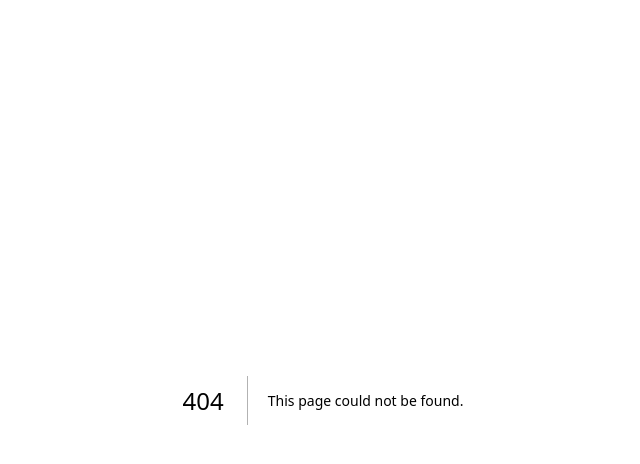
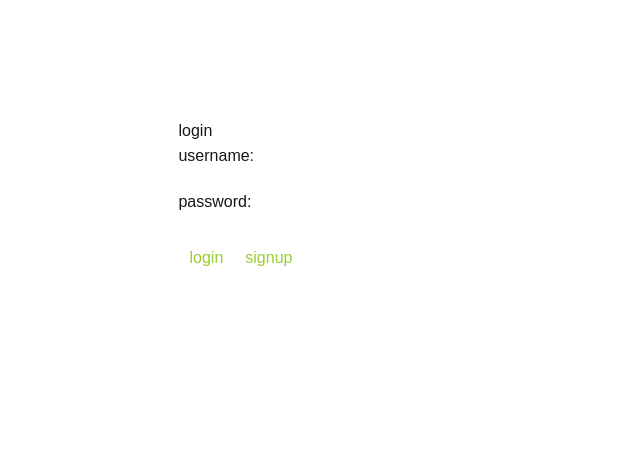
Before and after one commit to fralinev/ethos, a Next.js app in the folder apps/web/: page /login in a window 1280 px wide. Before the commit this address had no page. Shown: the top 464 px of the page, without its empty margins (317-957 px from the left). Built offline with nearby package versions, Linux system fonts and the light colour scheme.

Commit message:
add login page

```diff
--- /dev/null
+++ b/apps/web/app/login/login.module.css
@@ -0,0 +1,22 @@
+
+.login{
+    display:flex;
+    height: 50vh;
+    justify-content: center;
+    align-items: center;
+}
+
+.loginInput{
+    border: 1px solid white
+}
+.loginButton{
+    color:yellowgreen;
+    border: 1px solid white;
+    margin: 5px;
+    padding: 5px;
+}
+.loginButton:hover{
+    color: black;
+    background-color: yellowgreen;
+    cursor: pointer;
+}
--- /dev/null
+++ b/apps/web/app/login/page.tsx
@@ -0,0 +1,62 @@
+"use client"
+
+import { useState } from "react"
+
+import styles from "./login.module.css"
+
+export default function LoginPage() {
+  const [username, setUsername] = useState("")
+  const [password, setPassword] = useState("")
+
+  const handleUsernameChange = (e:React.ChangeEvent<HTMLInputElement>) => {
+    setUsername(e.target.value)
+  }
+  const handlePasswordChange = (e: React.ChangeEvent<HTMLInputElement>) => {
+    setPassword(e.target.value)
+  }
+  const handleLogin = (e:React.FormEvent<HTMLFormElement>) => {
+    e.preventDefault()
+    console.log("logging in...", username)
+  }
+  const handleSignup = (e:React.MouseEvent<HTMLButtonElement>) => {
+    e.preventDefault()
+    console.log("signing up...", username)
+  }
+  return (
+    <div className={styles.login}>
+      <main>
+        <div>
+          <h1>login</h1>
+          <form className="flex flex-col gap-5" onSubmit={handleLogin}>
+            <div>
+              <label htmlFor="username">username: </label>
+              <input
+                type="text"
+                id="username"
+                name="username"
+                className={styles.loginInput}
+                onChange={handleUsernameChange}
+                value={username}
+                />
+            </div>
+            <div>
+              <label htmlFor="password">password: </label>
+              <input
+                type="password"
+                id="password"
+                name="password"
+                className={styles.loginInput}
+                onChange={handlePasswordChange}
+                value={password}
+                />
+            </div>
+            <div>
+              <button className={styles.loginButton} type="submit">login</button>
+              <button className={styles.loginButton} type="button" onClick={handleSignup}>signup</button>
+            </div>
+          </form>
+        </div>
+      </main>
+    </div>
+  )
+}
--- a/apps/web/app/page.tsx
+++ b/apps/web/app/page.tsx
@@ -1,4 +1,11 @@
 import Image from "next/image";
+import { redirect } from "next/navigation";
+
+async function isAuthenticated(): Promise<boolean> {
+  // 🔒 Later: read cookies/headers or call your API.
+  // Keep this fast and server-side only.
+  return false; // currently treat everyone as unauthenticated
+}
 
 function getApiUrl() {
   const host = process.env.API_HOST; // e.g. "ethos-api-vbj7" ethos-api-vbj7
@@ -32,6 +39,8 @@ async function fetchSafe(url: string, ms = 1500) {
   }
 }
 export default async function Home() {
+  const authed = await isAuthenticated();
+  if (!authed) redirect("/login");
   // const apiBase = getApiUrl();
   const apiUrl = getApiUrl();
   const health = await fetchSafe(`${apiUrl}/health`, 3000);
```
Also changed, not shown: apps/web/middlewarex.ts (added, +45 -0 lines).
